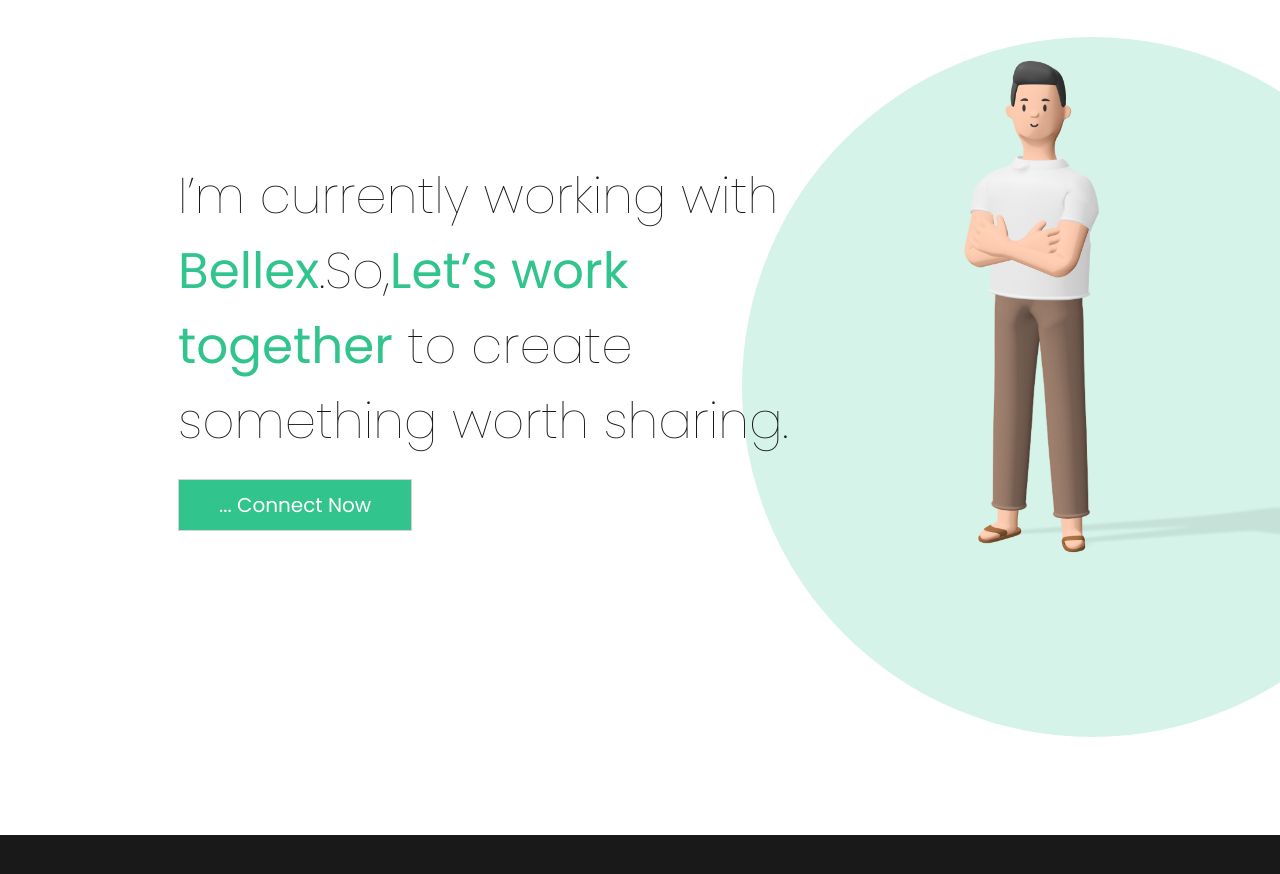
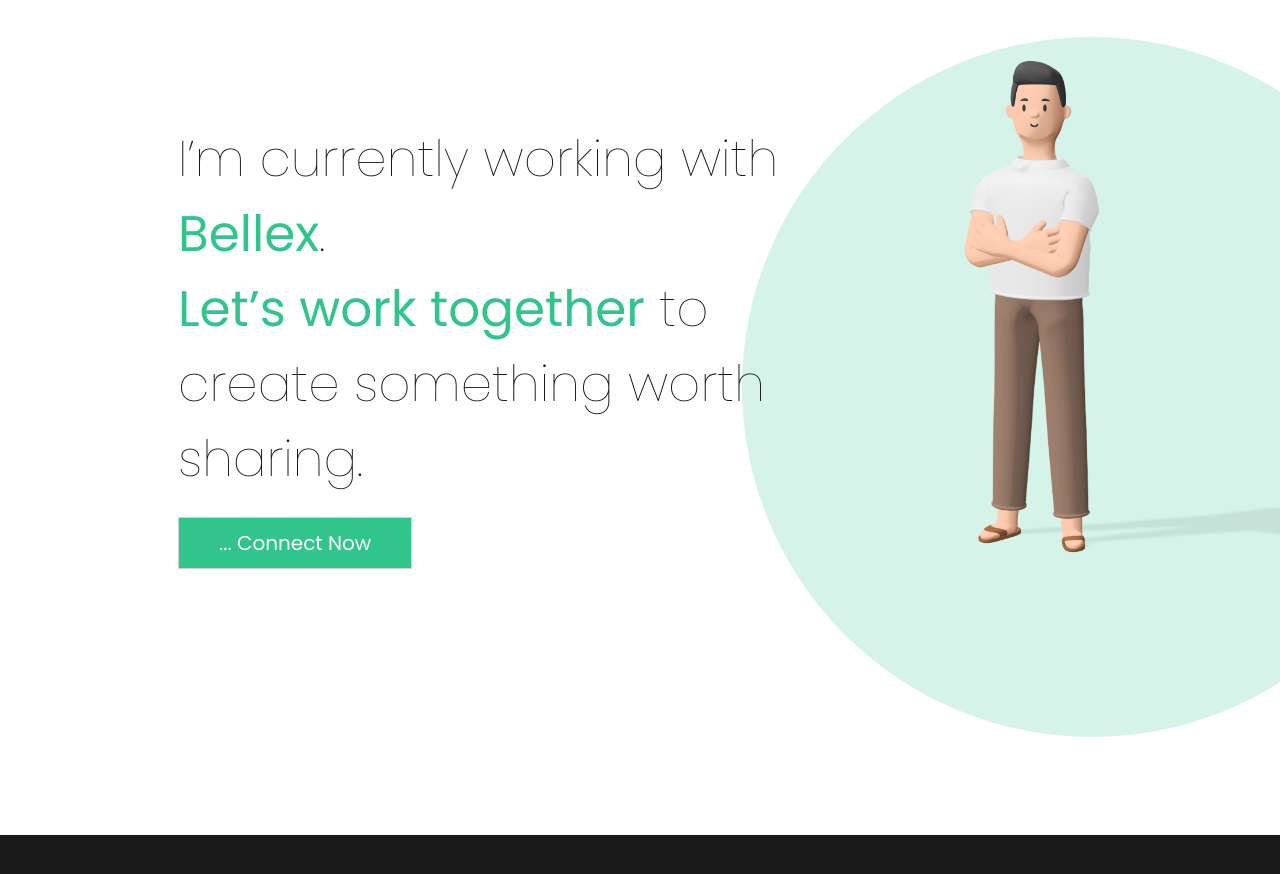
Before and after one commit to Shivam327/portfolio-v2, a React (Create React App) app: page / in a window 1280 px wide. Shown: the part 2660-3534 px from the top of the page. Built offline with nearby package versions, Linux system fonts and the light colour scheme; a web font is replaced by a local one.

Commit message:
Bio Updated

```diff
--- a/src/pages/Homepage.js
+++ b/src/pages/Homepage.js
@@ -188,7 +188,10 @@
       <Container3>
         <Wrapper>
           <h1 data-aos='fade-in' data-aos-duration='2000'>
-            I’m currently working with <span>Bellex</span>.So,<span>Let’s work together</span> to create something worth sharing.
+            I’m currently working with <span>Bellex</span>.
+          </h1>
+          <h1 data-aos='fade-in' data-aos-duration='2000'>
+            <span>Let’s work together</span> to create something worth sharing.
           </h1>
           <BG
             data-aos='zoom-in'
```
